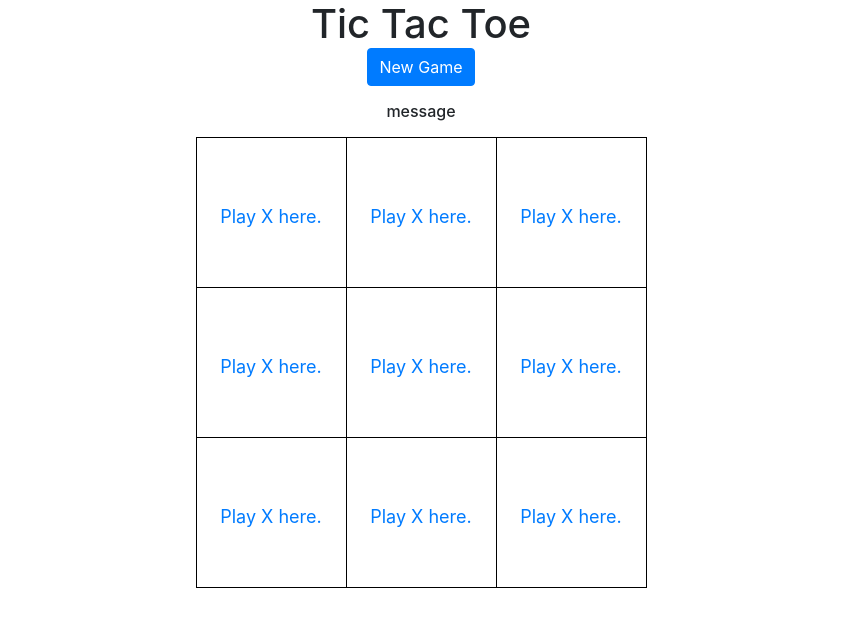
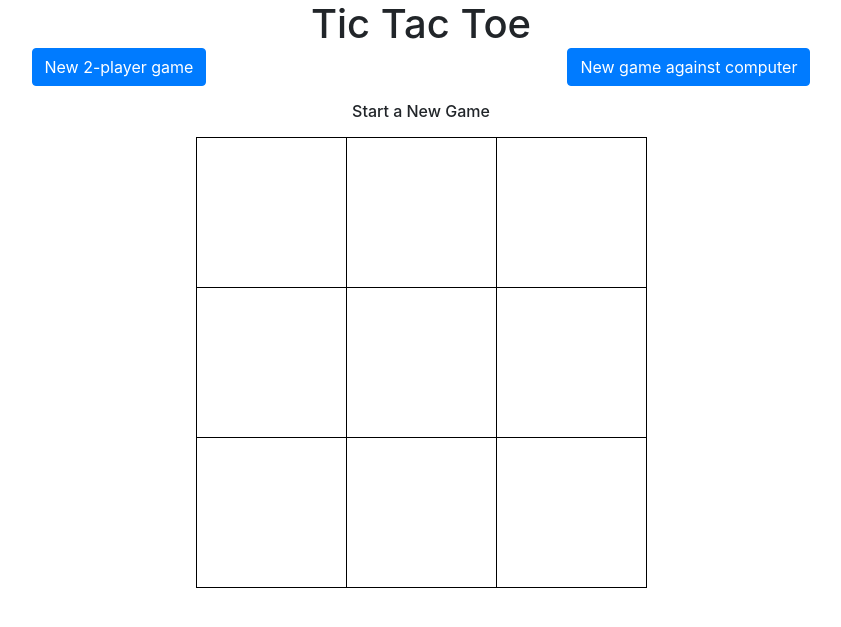
Before and after one commit to TammyLaforest/python-tictactoe, a Flask app: page / in a window 1280 px wide. Shown: the top 627 px of the page, without its empty margins (219-1060 px from the left). Run offline with Flask 2, Linux system fonts and the light colour scheme; some libraries are stand-ins or nearby versions.

Commit message:
finished game logic

```diff
--- a/app.py
+++ b/app.py
@@ -9,70 +9,85 @@ app.config["SESSION_PERMANENT"] = False
 app.config["SESSION_TYPE"] = "filesystem"
 Session(app)
 
-
 @app.route("/")
 def index():
-	if "board" not in session:
+		session.clear()
+		session["won"] = True
 		session["board"] = [[None, None, None], [None, None, None], [None, None, None]]
 		session["turn"] = "X"
-		session["message"] = "message"
-		return render_template("game.html", game=session["board"], turn=session["turn"], message=session["message"])
+		session["message"] = "Start a New Game"
+
+		return render_template("game.html", game=session["board"], turn=session["turn"], message=session["message"], won = session["won"] )
 
 @app.route("/new_game")
 def new_game():
 		session.clear()
+		session["message"] = "Begin!"
+		session["board"] = [[None, None, None], [None, None, None], [None, None, None]]
+		session["turn"] = "X"
+		session["won"] = False
+		session["count"] = 0
+		print(session["won"])
+		board = session["board"]
+		return render_template("game.html", game=session["board"], turn=session["turn"], message=session["message"], won = session["won"] )
+
+
+@app.route("/ai_game")
+def ai_game():
+		session.clear()
 		session["message"] = "new game"
 		session["board"] = [[None, None, None], [None, None, None], [None, None, None]]
 		session["turn"] = "X"
+		session["won"] = False
+		session["count"] = 0
+		print(session["won"])
 		board = session["board"]
-		# print(board)
-		return render_template("game.html", game=session["board"], turn=session["turn"], message=session["message"])
+		return render_template("game.html", game=session["board"], turn=session["turn"], message=session["message"], won = session["won"] )
+
 
 @app.route("/play/<int:row>/<int:col>")
 def play(row, col):
 	session["board"][row][col] = session["turn"]
-	print("the board is: ", session["board"])
-	print("the turn is: ", session["board"][row][col])
 	turn = session ["turn"]
 	board = session["board"]
 	session["message"] = score(row, col, turn, board)
+
 	# Change the turn
 	if session["turn"] == "X":
 		session["turn"] = "Y"
 	else:
 		session["turn"] = "X"
+	session["count"] += 1
+	print(session["count"])
+	return render_template("game.html", game=session["board"], turn=session["turn"], message=session["message"], won =session["won"])
 
-	return render_template("game.html", game=session["board"], turn=session["turn"], message=session["message"])
 
 
 def score(row, col, turn, board):
+
 		if (board[row][0] == board[row][1] == board[row][2]
 			or board[0][col] == board[1][col] == board[2][col]):
-			win()
+			session["won"] = True
 			return f"{ turn } wins!"
 
 		elif board[1][1] is not None:
 			if (board[0][0] == board[1][1] == board[2][2]
 			or board[2][0] == board[1][1] == board[0][2]):
 				if board[1][1] == turn:
-					win()
+					session["won"] = True
 					return f" {turn } Wins!"
+
+			elif session["count"] == 8:
+				print(session["count"])
+				return "Draw!"
 			else:
+				print(session["count"])
 				if turn == "X":
 					return "It's Y's turn."
 				else:
 					return "It's X's turn."
-
 		else:
 			if turn == "X":
-				return "It's Y's turn."
+				return "It is Y's turn."
 			else:
-				return "It's X's turn."
-
-
-
-@app.route("/win")
-def win():
-		win = True
-		board = session["board"]
-		return render_template("game.html", game=session["board"], turn=session["turn"], message=session["message"])
+				return "It is X's turn."
--- /dev/null
+++ b/static/styles/styles.css
@@ -0,0 +1,30 @@
+
+            body, header, h1, .btn, .message{
+                display: block;
+                text-align: center;
+                margin: 0 auto;
+
+            }
+
+            .message {
+                padding: 1em;
+
+            }
+
+                table {
+                    border-collapse: collapse;
+                    margin: 0 auto;
+                    max-width: 100vw;
+                }
+                td {
+                    border: 1px solid black;
+                    width: 150px;
+                    height: 150px;
+                    max-width: 100vw;
+                    max-height: auto;
+                    font-size: 30px;
+                    text-align: center;
+                }
+                td > a {
+                    font-size: 18px;
+                }
--- a/templates/game.html
+++ b/templates/game.html
@@ -5,7 +5,7 @@
 
     <!-- Latest compiled and minified CSS -->
     <link rel="stylesheet" href="https://stackpath.bootstrapcdn.com/bootstrap/4.2.1/css/bootstrap.min.css" integrity="sha384-GJzZqFGwb1QTTN6wy59ffF1BuGJpLSa9DkKMp0DgiMDm4iYMj70gZWKYbI706tWS" crossorigin="anonymous">
-
+<link rel= "stylesheet" type= "text/css" href= "{{ url_for('static',filename='styles/styles.css') }}">
 <style>
 
             body, header, h1, .btn, .message{
@@ -37,7 +37,6 @@
                 td > a {
                     font-size: 18px;
                 }
-
             </style>
 </head>
 <body>
@@ -47,7 +46,8 @@
         <h1>Tic Tac Toe</h1>
     </div>
     <div class="row">
-    <a  href="{{ url_for('new_game') }}" class="btn btn-primary button">New Game</a>
+        <a  href="{{ url_for('new_game') }}" class="btn btn-primary button">New 2-player game</a>
+        <a  href="{{ url_for('ai_game') }}" class="btn btn-primary button">New game against computer</a>
     </div>
     <div class="row">
      <h6 class="message">{{ message }}</h6>
@@ -62,8 +62,11 @@
             <td>
                 {% if game[i][j] %}
                     {{ game[i][j] }}
+                {% elif not won  %}
+                    <a href="{{ url_for('play', row=i, col=j) }}">Play {{ turn }} here.</a>
                 {% else %}
-                                <a href="{{ url_for('play', row=i, col=j) }}">Play {{ turn }} here.</a>
+                <p></p>
+
                 {% endif %}
             </td>
             {% endfor %}
```
Also changed, not shown: 1 other file. Lines whose indentation alone changed are shown as unchanged.
